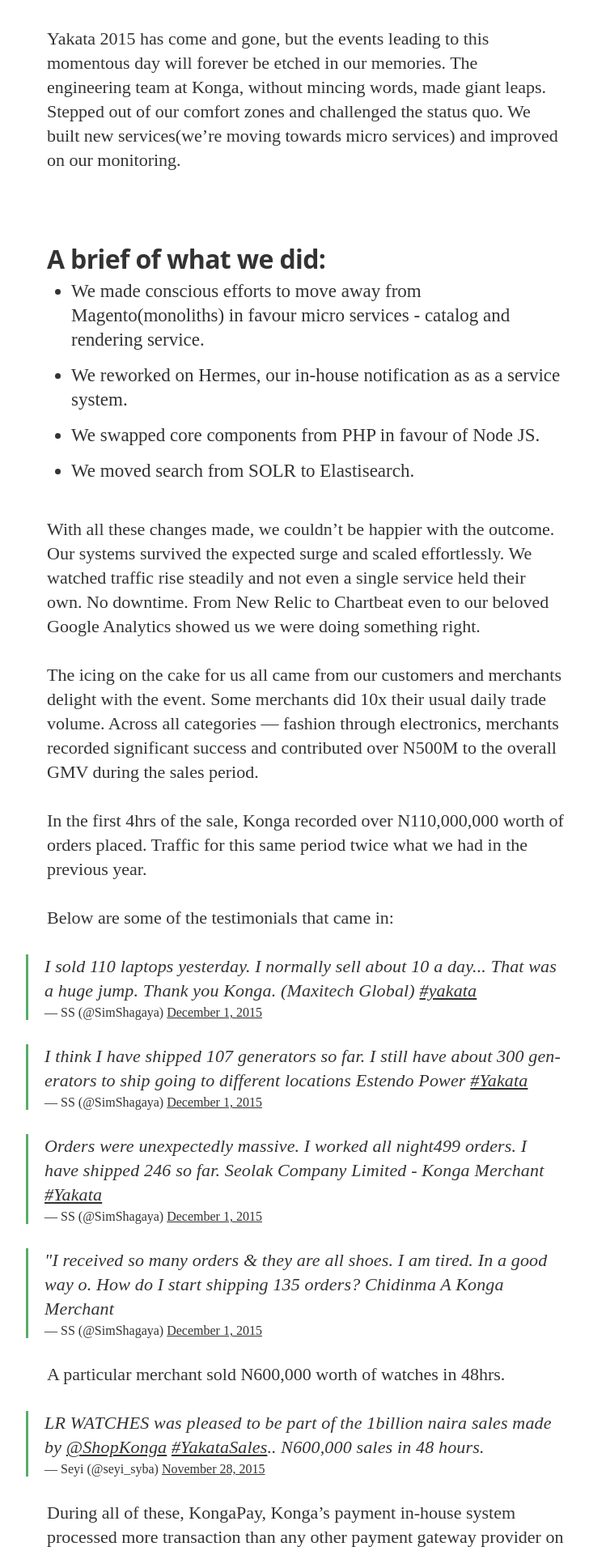
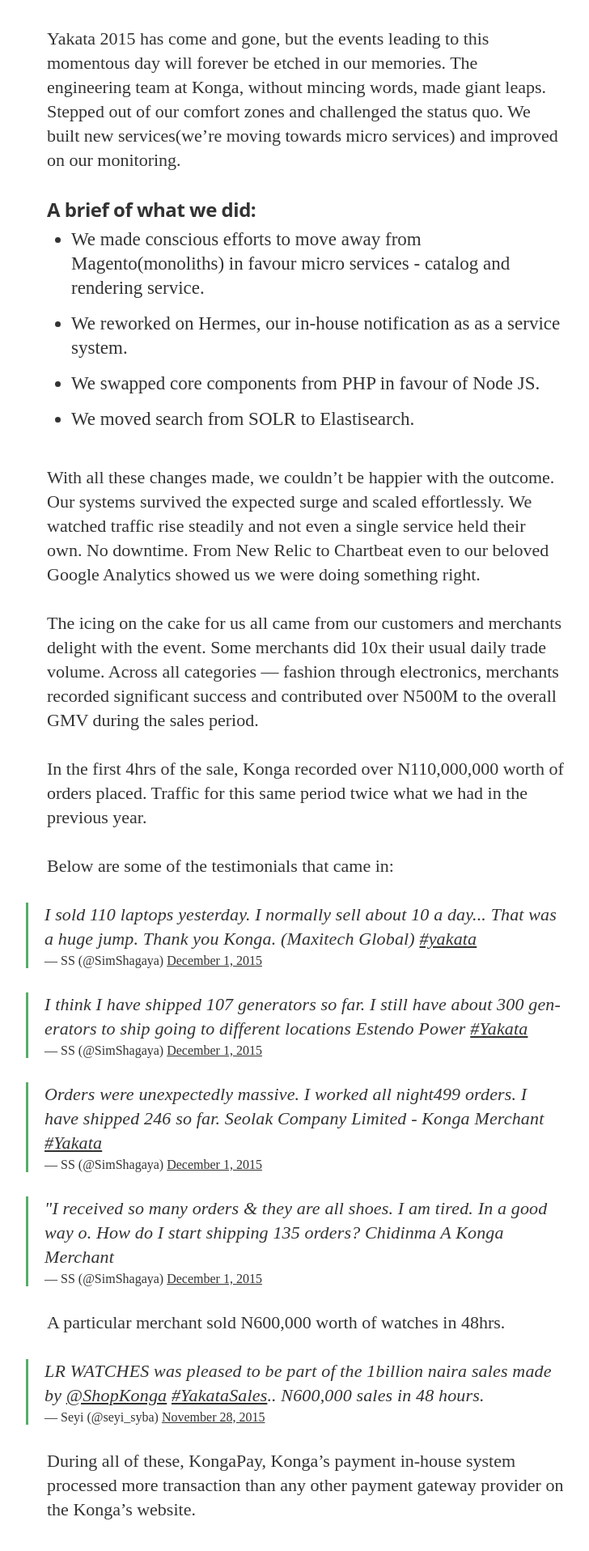
Before and after one commit to cyberomin/cyberomin.github.io, a Jekyll site: the page built from _posts/2015-12-15-echoes-from-yakata-2015.markdown, in a window 1280 px wide. Shown: the part 606-2522 px from the top of the page at 81% size, without its empty margins (262-990 px from the left). Built offline with Jekyll 4.4.1, drawn with Linux system fonts in a browser that asks for light colours; nearby versions of some CDN libraries; some web fonts are replaced; library files that are not in the unit come from our copies; Markdown is read by kramdown in place of the engine named in the settings; comment, search, counter and statistics services are not loaded.

Commit message:
Modified heading

```diff
--- a/_posts/2015-12-15-echoes-from-yakata-2015.markdown
+++ b/_posts/2015-12-15-echoes-from-yakata-2015.markdown
@@ -11,7 +11,7 @@
 Yakata 2015 has come and gone, but the events leading to this momentous day will forever be etched in our memories.
 The engineering team at Konga, without mincing words, made giant leaps. Stepped out of our comfort zones and challenged the status quo. We built new services(we’re moving towards micro services) and improved on our monitoring.
 
-## A brief of what we did:
+### A brief of what we did:
 - We made conscious efforts to move away from Magento(monoliths) in favour micro services - catalog and rendering service.
 - We reworked on Hermes, our in-house notification as as a service system.
 - We swapped core components from PHP in favour of Node JS.
```
